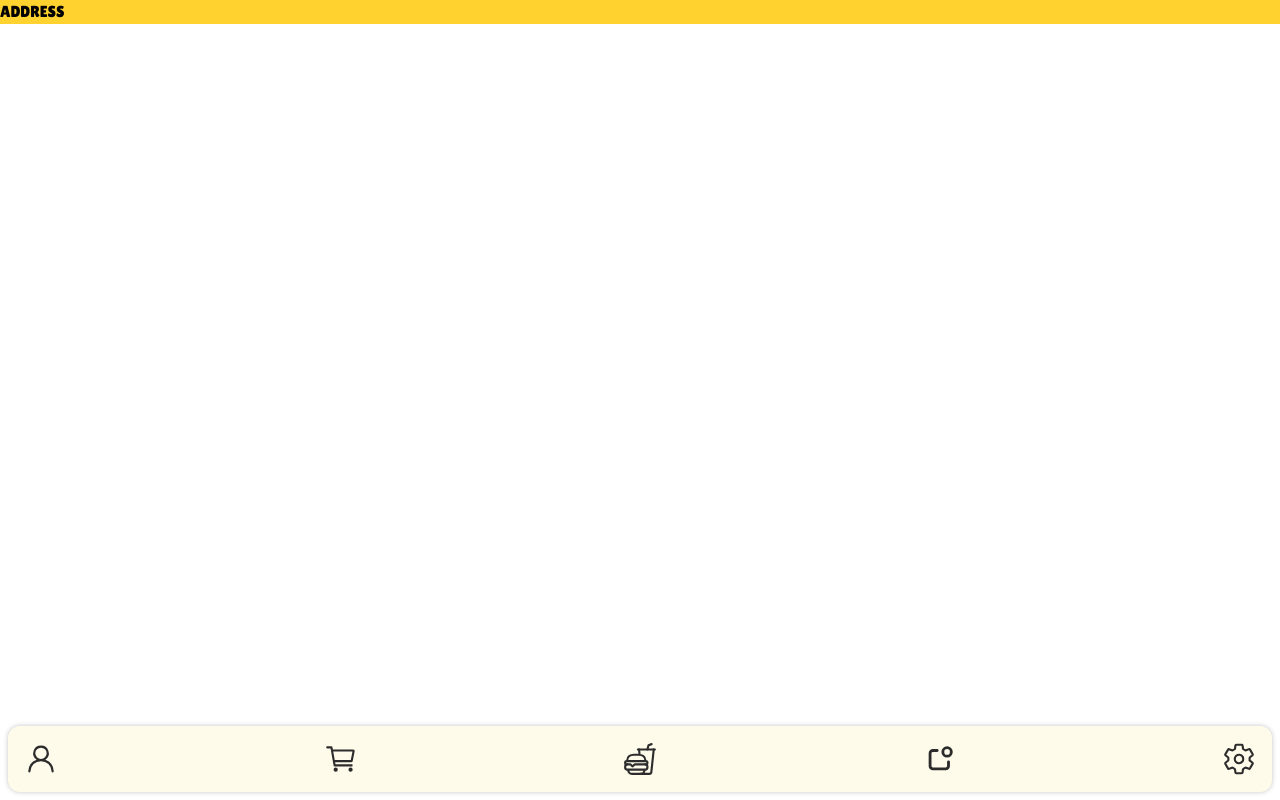
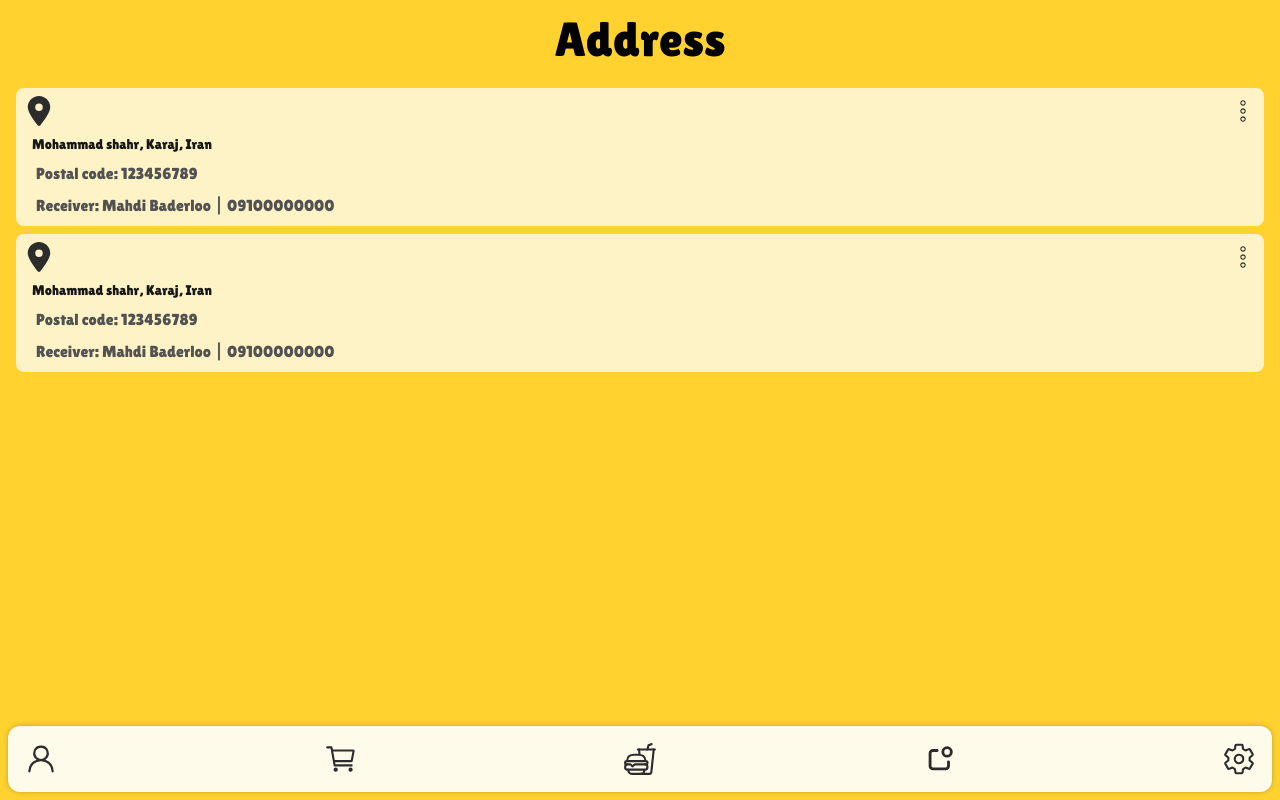
Before and after one commit to mahdibaderloo/fastfood, a React (Vite) app: page /address in a window 1280 px wide. Built offline with nearby package versions, Linux system fonts and the light colour scheme.

Commit message:
add AddressItem component

```diff
--- /dev/null
+++ b/src/features/address/AddressItem.tsx
@@ -0,0 +1,28 @@
+import { FaLocationDot } from "react-icons/fa6";
+import { CiMenuKebab } from "react-icons/ci";
+
+function AddressItem() {
+  return (
+    <li className="w-full bg-amber-100 p-2 rounded-lg flex flex-col gap-2">
+      <div className="flex justify-between items-center">
+        <p>
+          <FaLocationDot size={30} color="#2c2c2c" />
+        </p>
+        <p>
+          <CiMenuKebab size={26} color="#2c2c2c" />
+        </p>
+      </div>
+      <h4 className="text-neutral-900 text-sm ml-2 w-[95%]">
+        Mohammad shahr, Karaj, Iran
+      </h4>
+      <p className="text-[16px] ml-3 text-neutral-600">
+        Postal code: 123456789
+      </p>
+      <p className="text-[16px] ml-3 text-neutral-600">
+        Receiver: Mahdi Baderloo | 09100000000
+      </p>
+    </li>
+  );
+}
+
+export default AddressItem;
--- a/src/pages/Address.tsx
+++ b/src/pages/Address.tsx
@@ -1,5 +1,19 @@
+import Header from "../components/Header";
+import AddressItem from "../features/address/AddressItem";
+
 function Address() {
-  return <div>ADDRESS</div>;
+  return (
+    <>
+      <Header pContent="Address" />
+      <main className="p-4 pt-22 h-screen overflow-y-scroll">
+        <ul className="flex items-center justify-center flex-wrap gap-2">
+          <AddressItem />
+          <AddressItem />
+        </ul>
+        <div className="w-full h-16"></div>
+      </main>
+    </>
+  );
 }
 
 export default Address;
--- a/src/pages/Menu.tsx
+++ b/src/pages/Menu.tsx
@@ -42,7 +42,7 @@ function Menu() {
         </div>
       </Header>
       <main className="overflow-y-scroll pt-22">
-        <ul className="flex items-center justify-center flex-wrap gap-2 mt-14 p-2">
+        <ul className="flex flex-col items-center justify-center gap-2 mt-14 p-2">
           <MenuItem />
           <MenuItem />
           <MenuItem />
```
